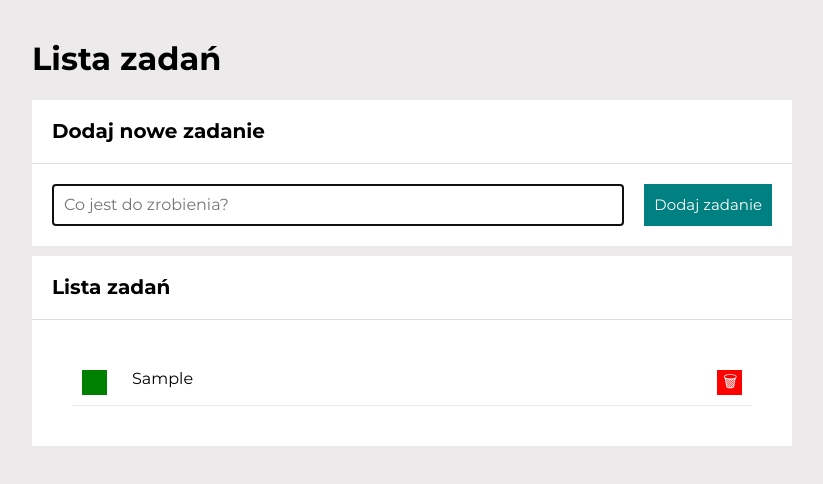
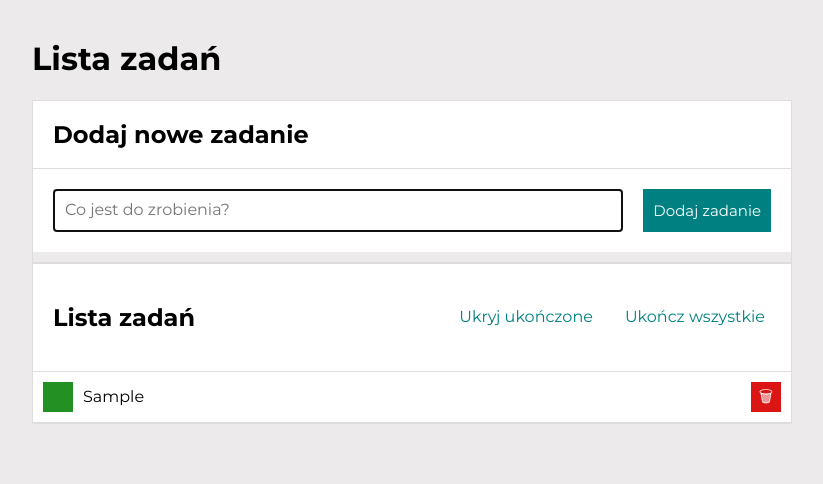
Before and after one commit to salata-michal/to-do-list, a plain HTML site: page index.html in a window 1280 px wide. Both pictures are taken after typing "Sample" into the empty fields and a click on the button "Dodaj zadanie". Shown: the whole page, without its empty margins (228-1051 px from the left). Drawn offline with nearby package versions, Linux system fonts and the light colour scheme.

Commit message:
style tasks and buttons added

```diff
--- /dev/null
+++ b/css/buttons.css
@@ -0,0 +1,27 @@
+.buttons {
+    display: flex;
+    flex-wrap: wrap;
+}
+
+.buttons__button {
+    background: transparent;
+    color: teal;
+    border: none;
+    margin: 0 0 0 20px;
+    transition: color 0.3s;
+}
+
+@media(max-width: 767px) {
+    .buttons__button {
+        flex-basis: 100%;
+        margin: 10px;
+    }
+}
+
+.buttons__button:hover {
+    color: hsl(180, 100%, 35%);
+}
+
+.buttons__button:disabled {
+    color: #ccc;
+};
--- a/css/list.css
+++ b/css/list.css
@@ -6,6 +6,7 @@
     grid-gap: 20px;
     border-bottom: 1px solid hsl(0, 5%, 92%);
 }
+
 
 .tasks {
     margin: 0;
--- a/css/section.css
+++ b/css/section.css
@@ -1,18 +1,23 @@
 .section {
+    border: 1px solid #ddd;
     margin: 0 auto;
     background-color: white;
+
 }
 
 .section__header {
+    border-bottom: 1px solid #ddd;
+    display: grid;
+    grid-template-columns: auto auto;
+    grid-gap: 20px;
+    justify-content: space-between;
+    align-items: center;
+    padding: 20px;
     margin: 0;
-    padding: 20px;
-    font-size: 20px;
-    border-bottom: 1px solid #ddd;
 }
 
-
-.section__tasks {
-    margin: 0;
-    padding: 20px;
-
+@media(max-width: 767px) {
+    .section__header {
+        grid-template-columns: 1fr;
+    }
 }
--- /dev/null
+++ b/css/tasks.css
@@ -0,0 +1,57 @@
+.tasks {
+    list-style: none;
+    margin: 0px;
+    padding: 0px;
+}
+
+.tasks__item {
+    display: grid;
+    grid-template-columns: auto 1fr auto;
+    grid-gap: 10px;
+    align-items: center;
+    padding: 10px;
+    border-bottom: 1px solid #ddd;
+    word-break: break-word;
+
+}
+
+.tasks__item--hidden {
+    display: none;
+}
+
+.tasks__content--done {
+    text-decoration: line-through;
+}
+
+.tasks__button {
+    border: none;
+    color: white;
+    width: 30px;
+    height: 30px;
+    padding: 0px;
+    transition: 0,3s;
+}
+
+.tasks__button--toggleDone {
+    background: hsl(120, 61%, 35%);
+}
+
+.tasks__button--toggleDone:hover {
+    background: hsl(120, 61%, 40%);
+}
+
+.tasks__button--toggleDone:active {
+    background: hsl(120, 61%, 45%);
+}
+
+.tasks__button--remove {
+    background: hsl(0, 83%, 47%);
+}
+
+.tasks__button--remove:hover {
+    background: hsl(348, 83%, 52%);
+}
+
+.tasks__button--remove:active {
+    background: hsl(348, 83%, 57%);
+}
--- a/index.html
+++ b/index.html
@@ -17,6 +17,8 @@
     <link href="css/header.css" rel="stylesheet">
     <link href="css/section.css" rel="stylesheet">
     <link href="css/list.css" rel="stylesheet">
+    <link href="css/buttons.css" rel="stylesheet">
+    <link href="css/tasks.css" rel="stylesheet">
     <link rel="preconnect" href="https://fonts.googleapis.com">
     <link rel="preconnect" href="https://fonts.gstatic.com" crossorigin>
     <link href="https://fonts.googleapis.com/css2?family=Montserrat:wght@400;700&display=swap" rel="stylesheet">
@@ -34,10 +36,20 @@
                 <input class="form__input js-newTask" name="input" placeholder="Co jest do zrobienia?" autofocus>
                 <button class="form__button">Dodaj zadanie</button>
             </form>
-            <h2 class="section__header js-showHideTask js-completeTask">Lista zadań</h2>
-            <section class="section__tasks">
-                <ul class="tasks js-tasks"></ul>
-            </section>
+        </section>
+        <section class="section">
+            <header class="section__header">
+            <h2>Lista zadań</h2>
+            <div class="buttons js-buttons">
+                <button class="buttons__button js-toggleHideDoneTasks">
+                    Ukryj ukończone
+                </button>
+                <button class="buttons__button js-markAllDone">
+                    Ukończ Wszystkie
+                </button>
+            </div>
+            </header>
+            <ul class="tasks js-tasks"></ul>
         </section>
     </main>
 </body>
--- a/js/script.js
+++ b/js/script.js
@@ -1,11 +1,18 @@
 {
-    const tasks = [];
+    let tasks = [];
+    let hideDoneTasks = false;
 
+    const toggleHideDoneTasks = () => {
+        hideDoneTasks = !hideDoneTasks;
+        render();
+    };
 
     const addNewTask = (newTaskContent) => {
-        tasks.push({
-            content: newTaskContent,
-        });
+        tasks = [
+            ...tasks,
+            { content: newTaskContent },
+        ];
+
         render();
     };
 
@@ -15,60 +22,134 @@
     };
 
     const removeTask = (taskIndex) => {
-        tasks.splice(taskIndex, 1);
+        tasks = [
+            ...tasks.slice(0, taskIndex),
+            ...tasks.slice(taskIndex + 1)
+        ];
+
         render();
 
     };
 
     const toggleTaskDone = (taskIndex) => {
-        tasks[taskIndex].done = !tasks[taskIndex].done;
+        tasks = [
+            ...tasks.slice(0, taskIndex),
+            { ...tasks[taskIndex], done: !tasks[taskIndex].done },
+            ...tasks.slice(taskIndex + 1),
+        ];
+
         render();
     };
 
-    const bindEvents = () => {
+    const markAllTasksDone = () => {
+        tasks = tasks.map((task) => ({
+            ...task,
+            done: true,
+        }));
+
+        render();
+    };
+
+
+
+    const bindRemoveEvents = () => {
         const removeButtons = document.querySelectorAll(".js-remove");
 
-        removeButtons.forEach((removeButton, index) => {
+        removeButtons.forEach((removeButton, taskIndex) => {
             removeButton.addEventListener("click", () => {
-                removeTask(index);
-            });
-        });
-
-        const toggleDoneButtons = document.querySelectorAll(".js-done");
-
-        toggleDoneButtons.forEach((toggleDoneButton, index) => {
-            toggleDoneButton.addEventListener("click", () => {
-                toggleTaskDone(index);
+                removeTask(taskIndex);
             });
         });
     };
 
+    const bindToggleDoneEvents = () => {
+        const toggleDoneButtons = document.querySelectorAll(".js-done");
+
+        toggleDoneButtons.forEach((toggleDoneButton, taskIndex) => {
+            toggleDoneButton.addEventListener("click", () => {
+                toggleTaskDone(taskIndex);
+            });
+        });
+
+    };
+
+    const renderTasks = () => {
+        let taskToHTML = (task) => `
+              <li
+                class="tasks__item ${
+                  task.done && hideDoneTasks ? "tasks__item--hidden" : ""
+                } js-tasks">
+                <button class="tasks__button tasks__button--toggleDone js-toggleDone">
+                 ${task.done ? "✔" : ""}
+                </button>
+                <span class="tasks__content${
+                  task.done ? " tasks__content--done" : ""
+                }">
+                ${task.content}
+                </span>
+                <button class="tasks__button tasks__button--remove js-remove">
+                   🗑
+                </button>
+              </li>
+            `;
+
+        const tasksElement = document.querySelector(".js-tasks");
+        tasksElement.innerHTML = tasks.map(taskToHTML).join("");
+      };
+
+    const renderButtons = () => {
+        const buttonsElement = document.querySelector(".js-buttons");
+
+        if (!tasks.length) {
+            buttonsElement.innerHTML = "";
+            return;
+        }
+
+        buttonsElement.innerHTML = `
+          <button class="buttons__button js-toggleHideDoneTasks">
+          ${hideDoneTasks ? "Pokaż" : "Ukryj"} ukończone
+          </button>
+          <button
+          class="buttons__button js-markAllDone"
+          ${tasks.every(({ done }) => done) ? "disabled" : ""}
+          >
+          Ukończ wszystkie
+          </button>
+          `;
+    };
+
+
+    const bindButtonsEvents = () => {
+        const markAllDoneButton = document.querySelector(".js-markAllDone");
+
+        if (markAllDoneButton) {
+            markAllDoneButton.addEventListener("click", markAllTasksDone);
+        }
+
+        const toggleHideDoneTasksButton = document.querySelector(
+            ".js-toggleHideDoneTasks"
+        );
+
+        if (toggleHideDoneTasksButton) {
+            toggleHideDoneTasksButton.addEventListener("click", toggleHideDoneTasks);
+        }
+    };
+
 
     const render = () => {
-        let htmlString = "";
+        renderTasks();
+        bindRemoveEvents();
+        bindToggleDoneEvents();
 
-        for (const task of tasks) {
-            htmlString += `
-            <li class="list">
-            <button type="submit" class=" list__button list__button--done js-done">
-            ${task.done ? "✔" : ""}
-            </button>
-            <span class="list__taskName ${task.done ? "list__taskName--done" : ""}">
-            ${task.content}
-            </span>
-            <button type="submit" class="list__button--remove js-remove">🗑</button>
-                 </li>
-            `;
-        }
-
-        document.querySelector(".js-tasks").innerHTML = htmlString;
-        bindEvents();
+        renderButtons();
+        bindButtonsEvents();
     };
 
 
 
-    const onFormSubmit = ((event) => {
+    const onFormSubmit = (event) => {
         event.preventDefault();
+
         const newTask = document.querySelector(".js-newTask")
         const newTaskContent = document.querySelector(".js-newTask").value.trim();
 
@@ -78,7 +159,7 @@
         }
         addNewTask(newTaskContent);
         clearAndFocusInput(newTask);
-    });
+    };
 
     const init = () => {
         render();
```
